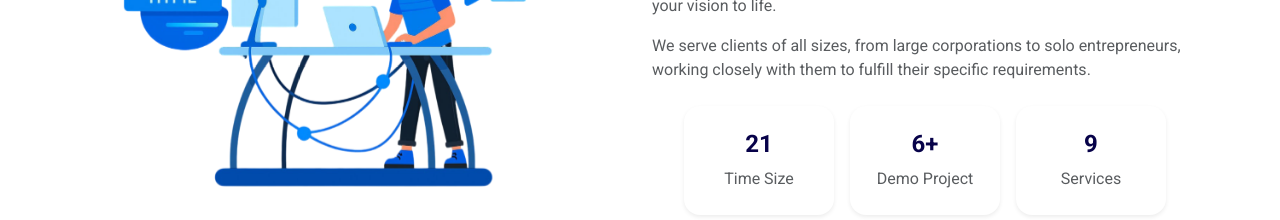
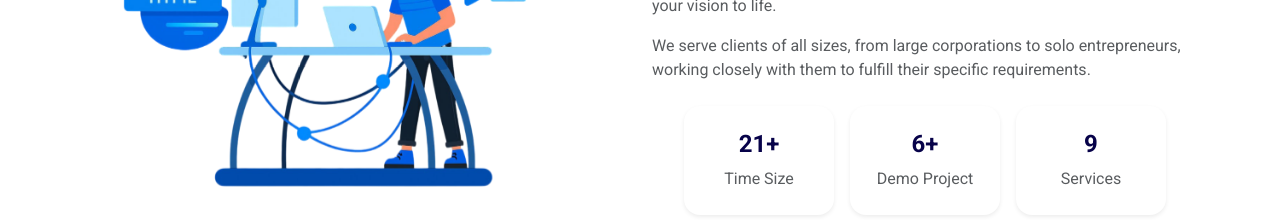
Before and after one commit to dheenadha/service-portfolio, a React (Vite) app: page /about in a window 1280 px wide. Shown: the part 940-1160 px from the top of the page. Built offline with nearby package versions, Linux system fonts and the light colour scheme; no server answers.

Commit message:
Update About.jsx

```diff
--- a/src/Pages/About.jsx
+++ b/src/Pages/About.jsx
@@ -3,7 +3,7 @@ import "bootstrap/dist/css/bootstrap.min.css";
 import image from "../assets/Home10.png";
 import "./Home.css";
 const stats = [
-  { number: "21", label: "Time Size" },
+  { number: "21+", label: "Time Size" },
   { number: "6+", label: "Demo Project" },
   { number: "9", label: "Services" },
 ];
```
